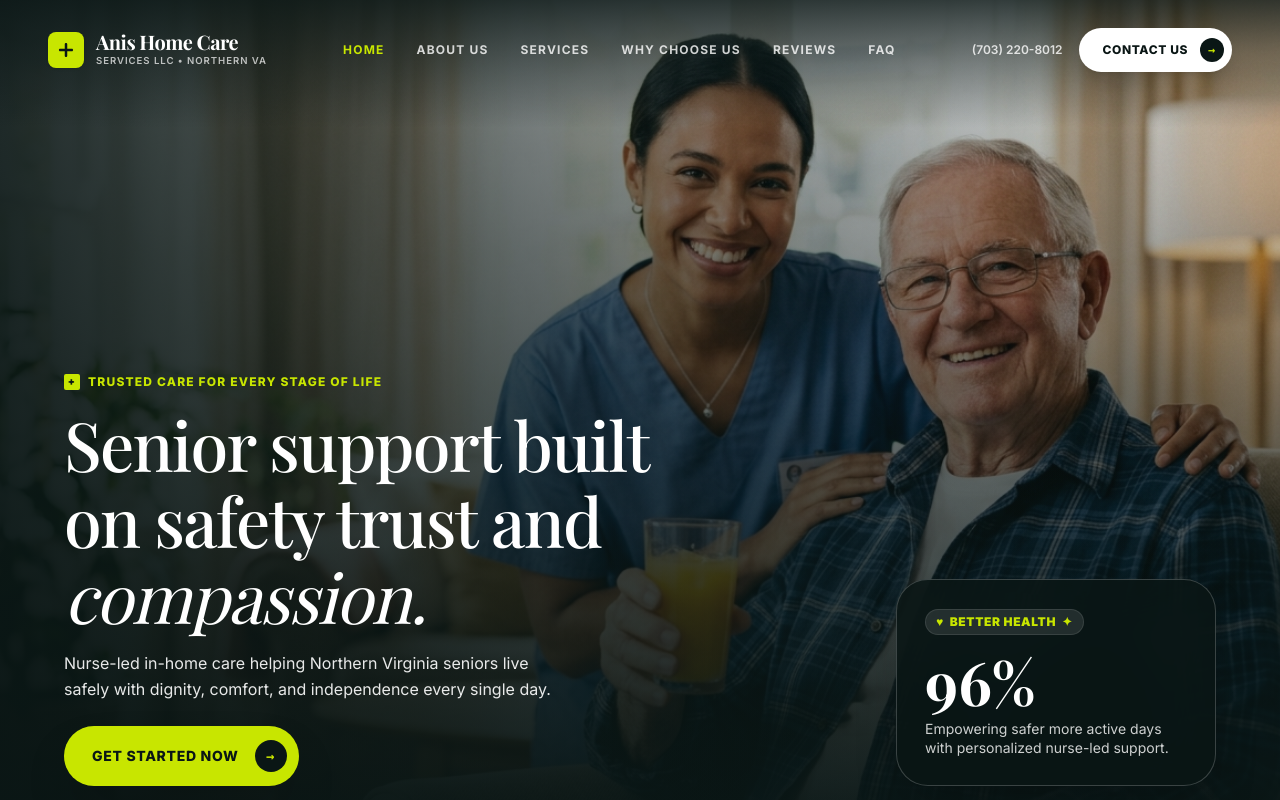
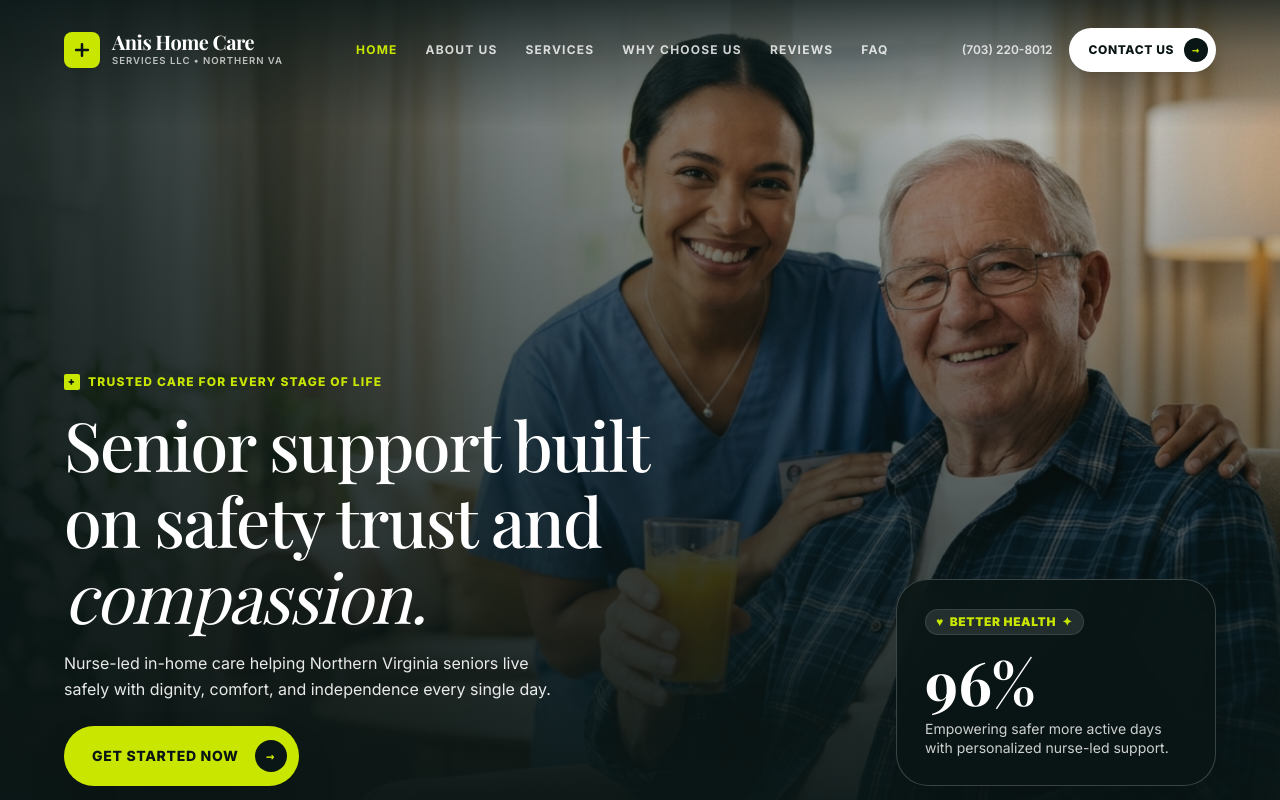
Before and after one commit to ajjuiglesias/AnisCare, a Next.js app: page / in a window 1280 px wide. Shown: the top 800 px of the page. Built offline with nearby package versions, Linux system fonts and the light colour scheme; a web font is replaced by a local one.

Commit message:
style: match header width with hero content bounds and adjust floating pill width

```diff
--- a/src/components/Navbar.tsx
+++ b/src/components/Navbar.tsx
@@ -44,20 +44,22 @@ export default function Navbar() {
   return (
     <header
       id="main-header"
-      className={`fixed left-0 right-0 z-50 transition-all duration-300 flex justify-center px-4 sm:px-6 lg:px-8 ${
-        isScrolled ? "top-3 sm:top-5" : "top-0 py-5 sm:py-7"
+      className={`fixed left-0 right-0 z-50 transition-all duration-300 flex justify-center ${
+        isScrolled
+          ? "top-3 sm:top-5 px-4 sm:px-6"
+          : "top-0 py-5 sm:py-7 px-4 sm:px-8 lg:px-16"
       } ${
         isVisible
           ? "translate-y-0 opacity-100"
           : "-translate-y-28 opacity-0 pointer-events-none"
       }`}
     >
-      {/* Floating Island Container on Scroll */}
+      {/* Navbar Container */}
       <div
-        className={`w-full max-w-[1500px] mx-auto flex items-center justify-between transition-all duration-300 ${
+        className={`w-full mx-auto flex items-center justify-between transition-all duration-300 ${
           isScrolled
-            ? "bg-[#0a1615]/90 backdrop-blur-xl border border-white/15 rounded-full py-2.5 sm:py-3 px-5 sm:px-8 shadow-2xl max-w-[1350px]"
-            : "bg-transparent py-0 px-2 sm:px-4"
+            ? "max-w-5xl xl:max-w-6xl bg-[#0a1615]/90 backdrop-blur-xl border border-white/15 rounded-full py-2.5 sm:py-3 px-5 sm:px-7 shadow-2xl"
+            : "max-w-[1500px] bg-transparent py-0 px-0"
         }`}
       >
 
@@ -81,7 +83,7 @@ export default function Navbar() {
         </div>
 
         {/* Desktop Nav Links */}
-        <nav id="desktop-nav" className="hidden lg:flex items-center gap-6 xl:gap-8">
+        <nav id="desktop-nav" className="hidden lg:flex items-center gap-5 xl:gap-7">
           {navLinks.map((link) => (
             <a
               key={link.label}
@@ -110,7 +112,7 @@ export default function Navbar() {
           <a
             href="#contact"
             id="nav-cta"
-            className="inline-flex items-center gap-2.5 sm:gap-3 bg-white hover:bg-white/95 text-[#0a1615] font-extrabold text-xs tracking-wider uppercase py-2 sm:py-2.5 pl-5 sm:pl-6 pr-2 rounded-full shadow-lg transition-all duration-200 hover:scale-[1.03]"
+            className="inline-flex items-center gap-2 sm:gap-2.5 bg-white hover:bg-white/95 text-[#0a1615] font-extrabold text-xs tracking-wider uppercase py-2 sm:py-2.5 pl-5 pr-2 rounded-full shadow-lg transition-all duration-200 hover:scale-[1.03]"
           >
             <span>CONTACT US</span>
             <div className="w-5 h-5 sm:w-6 sm:h-6 rounded-full bg-[#0a1615] text-[#c8e600] flex items-center justify-center text-xs font-mono font-bold">
```
